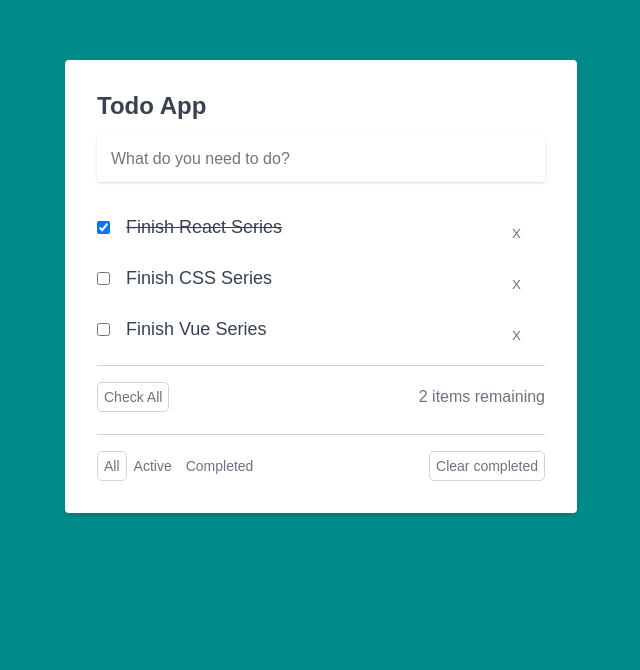
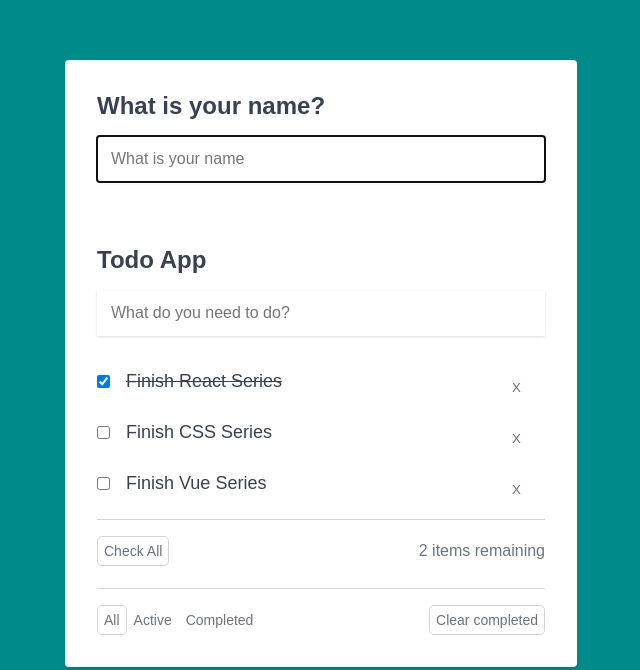
Before and after one commit to JamieVos991/Laracast-React, a React (Create React App) app: page / in a window 1280 px wide. Shown: the part 130-800 px from the top of the page, without its empty margins (319-959 px from the left). Built offline with nearby package versions, Linux system fonts and the light colour scheme.

Commit message:
Other built-in React hooks

```diff
--- a/src/components/Todo/Todo.css
+++ b/src/components/Todo/Todo.css
@@ -225,3 +225,11 @@
   margin-top: 2rem;
   text-align: center;
 }
+
+.name-container {
+  margin-bottom: 4rem;
+}
+
+.name-label {
+  margin-top: 1.5rem;
+}
--- a/src/components/Todo/Todo.jsx
+++ b/src/components/Todo/Todo.jsx
@@ -1,5 +1,5 @@
 import PropTypes from 'prop-types';
-import { useState } from 'react';
+import { useEffect, useMemo, useRef, useState } from 'react';
 import './Todo.css';
 import NoTodos from '../NoTodos/NoTodos';
 import TodoForm from '../TodoForm/TodoForm';
@@ -10,6 +10,8 @@
 };
 
 function Todo() {
+  const [name, setName] = useState('');
+  const nameInputEl = useRef(null);
   const [todos, setTodos] = useState([
     {
       id: 1,
@@ -100,9 +102,12 @@
     setTodos(updateTodos);
   }
 
-  function remaining() {
+  function remainingCalculation() {
+    for (let index = 0; index < 200000000; index++) {}
     return todos.filter(todo => !todo.isComplete).length;
   }
+
+  const remaining = useMemo(remainingCalculation, [todos]);
 
   function clearCompleted() {
     setTodos([...todos].filter(todo => !todo.isComplete));
@@ -128,9 +133,29 @@
     }
   }
 
+  useEffect(() => {
+    nameInputEl.current.focus();
+
+    return function cleanUp() {};
+  }, []);
+
   return (
     <div className="todo-app-container">
       <div className="todo-app">
+        <div className="name-container">
+          <h2>What is your name?</h2>
+          <form action="#">
+            <input
+              type="text"
+              ref={nameInputEl}
+              className="todo-input"
+              placeholder="What is your name"
+              value={name}
+              onChange={event => setName(event.target.value)}
+            />
+          </form>
+          {name && <p className="name-label">Hello, {name}</p>}
+        </div>
         <h2>Todo App</h2>
         <TodoForm addTodo={addTodo} />
 
--- a/src/components/TodoItemsRemaining/TodoItemsRemaining.jsx
+++ b/src/components/TodoItemsRemaining/TodoItemsRemaining.jsx
@@ -2,11 +2,11 @@
 import PropTypes from 'prop-types';
 
 TodoItemsRemaining.propTypes = {
-  remaining: PropTypes.func.isRequired,
+  remaining: PropTypes.number.isRequired,
 };
 
 function TodoItemsRemaining(props) {
-  return <span>{props.remaining()} items remaining</span>;
+  return <span>{props.remaining} items remaining</span>;
 }
 
 export default TodoItemsRemaining;
--- a/src/components/TodoList/TodoList.jsx
+++ b/src/components/TodoList/TodoList.jsx
@@ -13,7 +13,7 @@
   updateTodo: PropTypes.func.isRequired,
   cancelEdit: PropTypes.func.isRequired,
   deleteTodo: PropTypes.func.isRequired,
-  remaining: PropTypes.func.isRequired,
+  remaining: PropTypes.number.isRequired,
   clearCompleted: PropTypes.func.isRequired,
   completeAllTodos: PropTypes.func.isRequired,
 };
```
